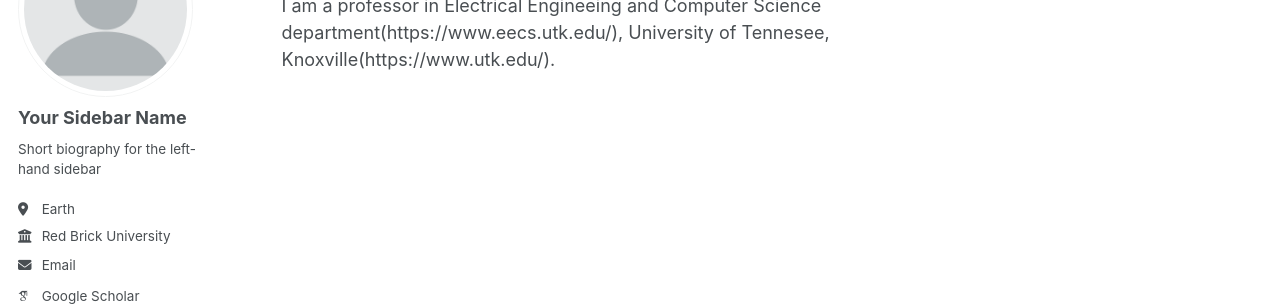
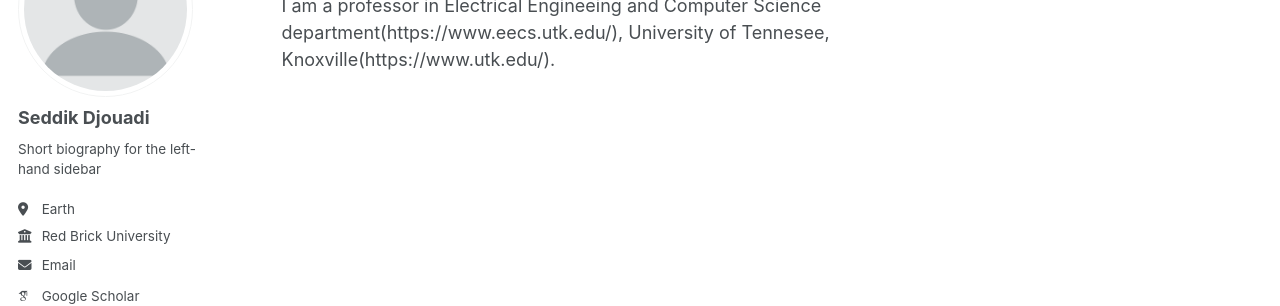
Before and after one commit to 775651936/Djouadi_Seddik.github.io, a Jekyll site: the page built from _pages/about.md, in a window 1280 px wide. Shown: the part 184-490 px from the top of the page. Built offline with Jekyll 4.4.1, drawn with Linux system fonts in a browser that asks for light colours; some web fonts are replaced.

Commit message:
Update _config.yml

```diff
--- a/_config.yml
+++ b/_config.yml
@@ -22,13 +22,13 @@ repository               : "academicpages/academicpages.github.io"
 author:
   # Biographic information
   avatar           : "profile.png"
-  name             : "Your Sidebar Name"
+  name             : "Seddik Djouadi"
   pronouns         : # example: "she/her"
   bio              : "Short biography for the left-hand sidebar"
   location         : "Earth"
   employer         : "Red Brick University"
   uri              : # URL
-  email            : "none@example.org"
+  email            : "mdjouadi@utk.edu"
 
   # Academic websites
   arxiv            : # URL - Update with the correct link to your profile
```
